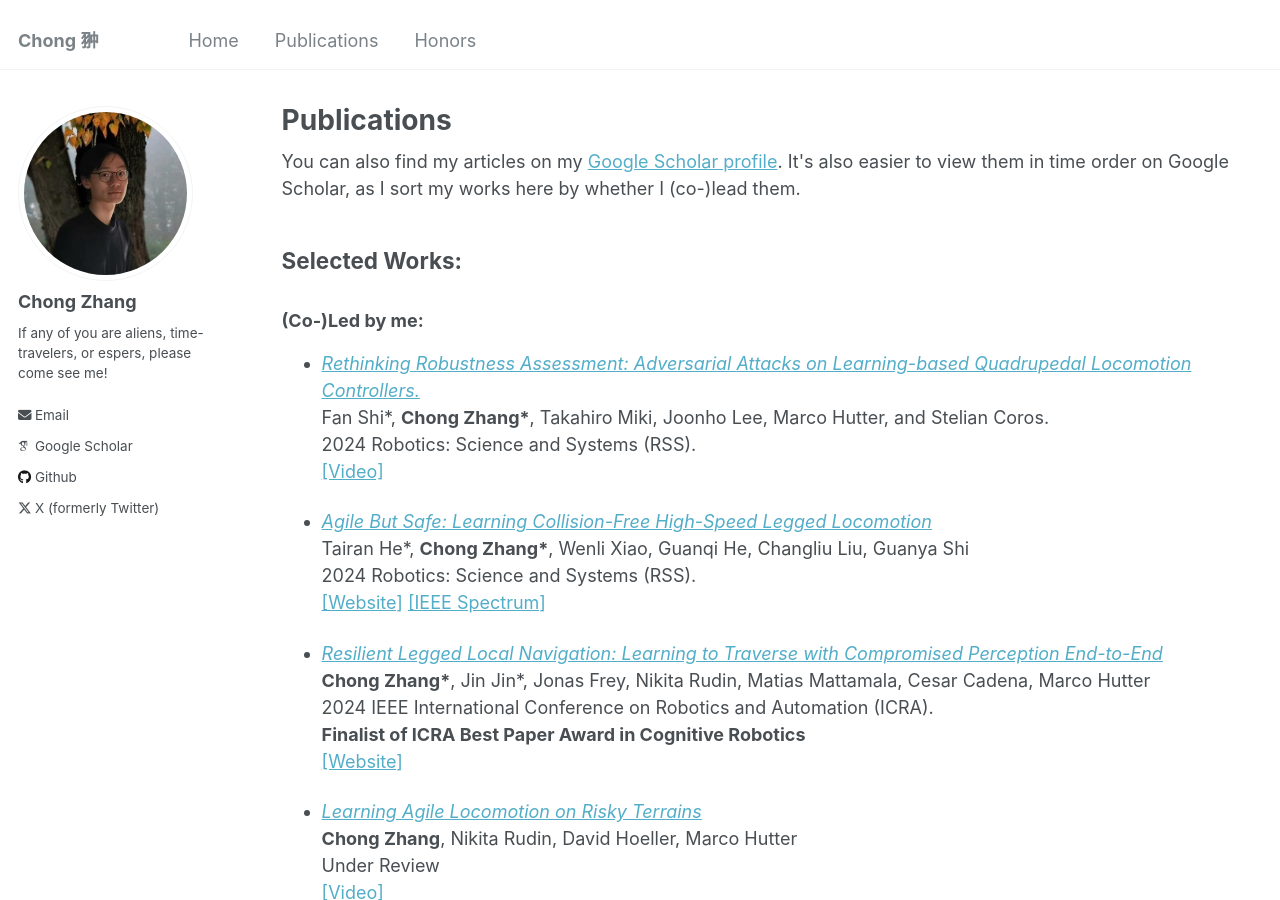
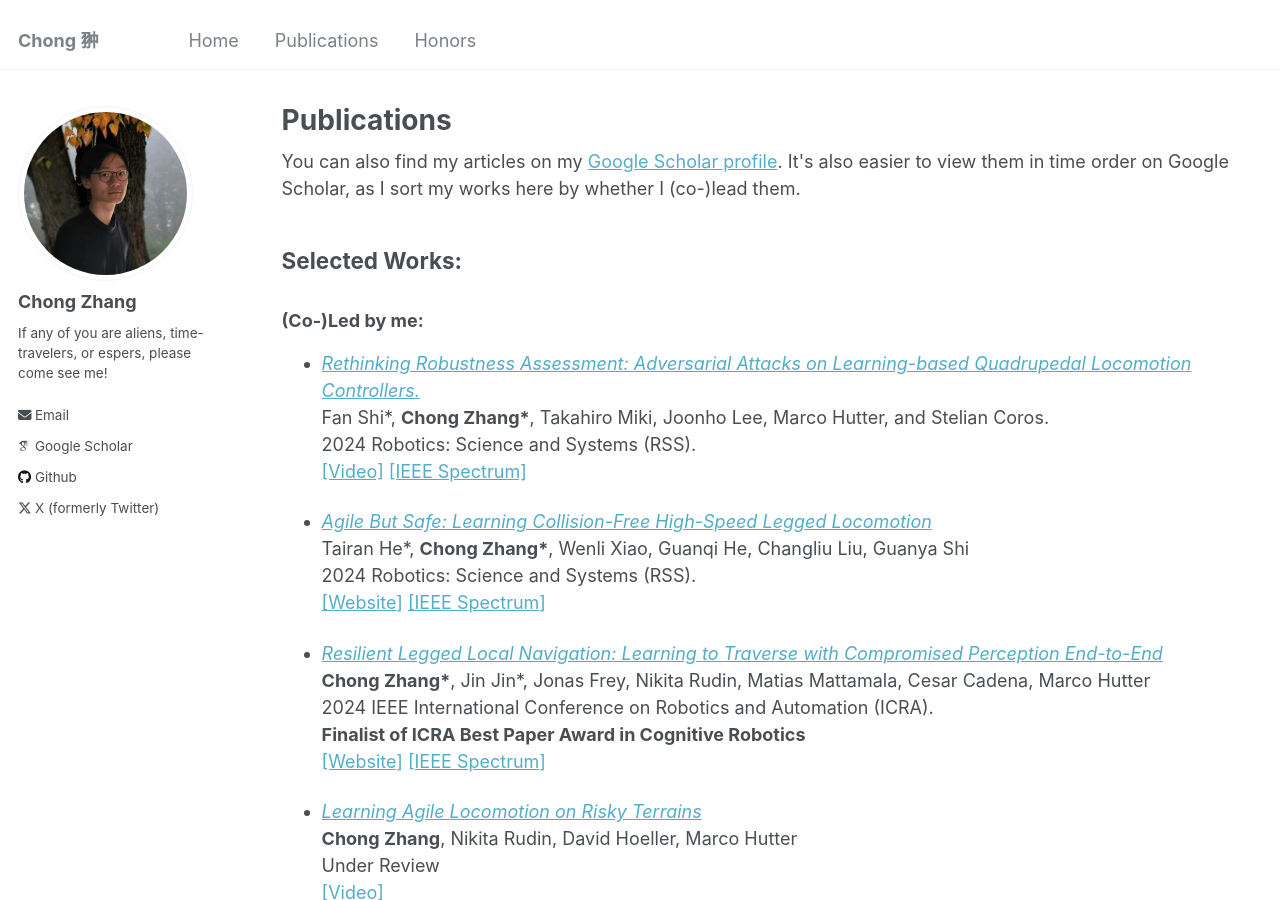
Before and after one commit to zita-ch/zita-ch.github.io, a Jekyll site: the page built from _pages/publications.md, in a window 1280 px wide and 900 px high. Built offline with Jekyll 4.4.1, drawn with Linux system fonts in a browser that asks for light colours; some web fonts are replaced.

Commit message:
add ieee spec

```diff
--- a/_pages/publications.md
+++ b/_pages/publications.md
@@ -21,7 +21,7 @@ author_profile: true
 + [_Rethinking Robustness Assessment: Adversarial Attacks on Learning-based Quadrupedal Locomotion Controllers._](https://arxiv.org/abs/2405.12424)
   Fan Shi\*, **Chong Zhang\***, Takahiro Miki, Joonho Lee, Marco Hutter, and Stelian Coros.
   2024 Robotics: Science and Systems (RSS).
-  [\[Video\]](https://www.youtube.com/watch?v=WMgUrhZ2Tps)
+  [\[Video\]](https://www.youtube.com/watch?v=WMgUrhZ2Tps) [\[IEEE Spectrum\]](https://spectrum.ieee.org/video-friday-multitasking)
 
 + [_Agile But Safe: Learning Collision-Free High-Speed Legged Locomotion_](https://arxiv.org/pdf/2401.17583.pdf)
   Tairan He\*, **Chong Zhang\***, Wenli Xiao, Guanqi He, Changliu Liu, Guanya Shi
@@ -32,7 +32,7 @@ author_profile: true
   **Chong Zhang\***, Jin Jin\*, Jonas Frey, Nikita Rudin, Matias Mattamala, Cesar Cadena, Marco Hutter
   2024 IEEE International Conference on Robotics and Automation (ICRA).
   **Finalist of ICRA Best Paper Award in Cognitive Robotics**
-  [\[Website\]](https://sites.google.com/leggedrobotics.com/resilient-navigation)
+  [\[Website\]](https://sites.google.com/leggedrobotics.com/resilient-navigation) [\[IEEE Spectrum\]](https://spectrum.ieee.org/video-friday-punch-out)
 
 + [_Learning Agile Locomotion on Risky Terrains_](https://arxiv.org/abs/2311.10484)
   **Chong Zhang**, Nikita Rudin, David Hoeller, Marco Hutter
```
